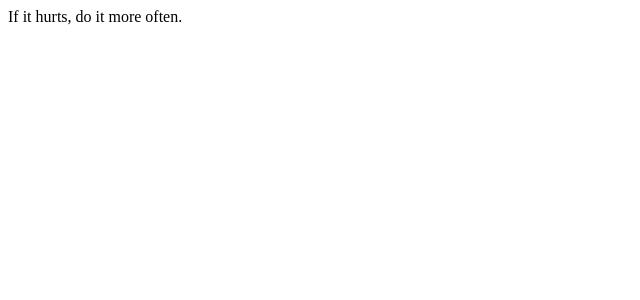
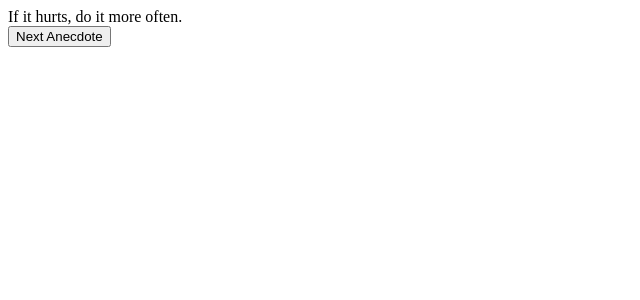
Before and after one commit to Jaathavan/FSO-2022-Exercise-Solutions, a React (Create React App) app in the folder part1/anecdotes/: page / in a window 1280 px wide. Shown: the top 300 px of the page, without its empty margins (0-640 px from the left). Built offline with nearby package versions, Linux system fonts and the light colour scheme.

Commit message:
add changeAnecdote Event Handler

```diff
--- a/part1/anecdotes/src/App.js
+++ b/part1/anecdotes/src/App.js
@@ -23,9 +23,16 @@ const App = () => {
 
   const [selected, setSelected] = useState(0)
 
+  const changeAnecdote = () => {
+    let randInt = Math.random(anecdotes.length)
+    console.log(randInt);
+    setSelected(randInt)
+  }
+
   return (
     <div>
       {anecdotes[selected]}
+      <Button handleClick={changeAnecdote} text="Next Anecdote" />
     </div>
   )
 }
```
